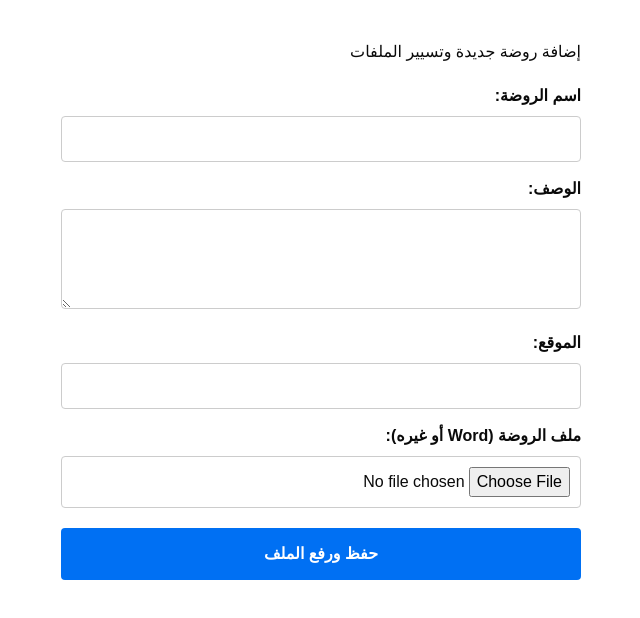
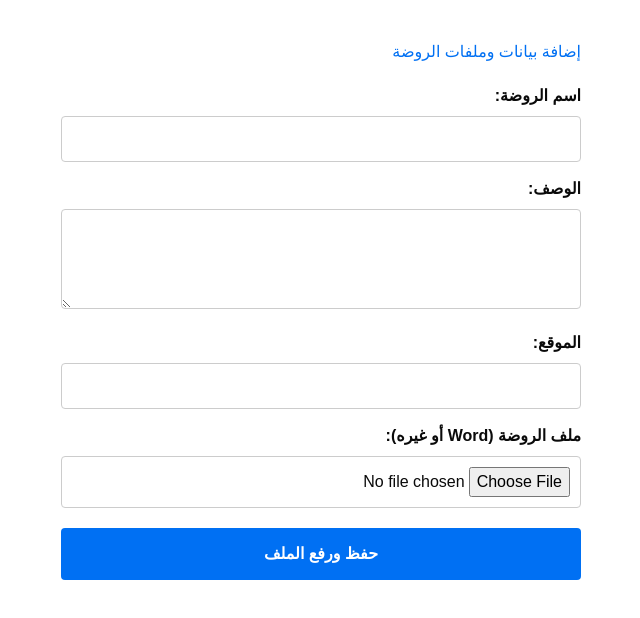
Before and after one commit to p6p4j5wgv7-tech/school-platform, a Next.js app: page /add-kindergarten in a window 1280 px wide. Shown: the top 618 px of the page, without its empty margins (418-1058 px from the left). Built offline with nearby package versions, Linux system fonts and the light colour scheme; no server answers.

Commit message:
final deploment ready

```diff
--- a/app/add-kindergarten/page.tsx
+++ b/app/add-kindergarten/page.tsx
@@ -7,7 +7,7 @@ const supabaseUrl = process.env.NEXT_PUBLIC_SUPABASE_URL || ''
 const supabaseAnonKey = process.env.NEXT_PUBLIC_SUPABASE_ANON_KEY || ''
 const supabase = createClient(supabaseUrl, supabaseAnonKey)
 
-export default function AddkindergartenWithUpload() {
+export default function addkindergartenWithUpload() {
   const [name, setName] = useState('')
   const [description, setDescription] = useState('')
   const [location, setLocation] = useState('')
@@ -45,7 +45,7 @@ export default function AddkindergartenWithUpload() {
 
       // حفظ البيانات في الجدول بقاعدة البيانات
       const { error: dbError } = await supabase
-        .from('kindergarten')
+        .from('kindergartens')
         .insert([
           {
             name,
@@ -73,7 +73,7 @@ export default function AddkindergartenWithUpload() {
 
   return (
     <div style={{ padding: '40px', direction: 'rtl', fontFamily: 'sans-serif', maxWidth: '600px', margin: '0 auto' }}>
-      <h1 style={{ marginBottom: '20px', color: '#007of3' }}>إضافة روضة جديدة وتسيير الملفات</h1>
+      <h1 style={{ marginBottom: '20px', color: '#0070f3' }}>إضافة بيانات وملفات الروضة</h1>
       {message && (
         <div style={{ padding: '10px', marginBottom: '20px', background: message.includes('Error') ? '#ffe6e6' : '#e6ffe6', color: message.includes('Error') ? '#cc0000' : '#006600', borderRadius: '4px' }}>
           {message}
```
